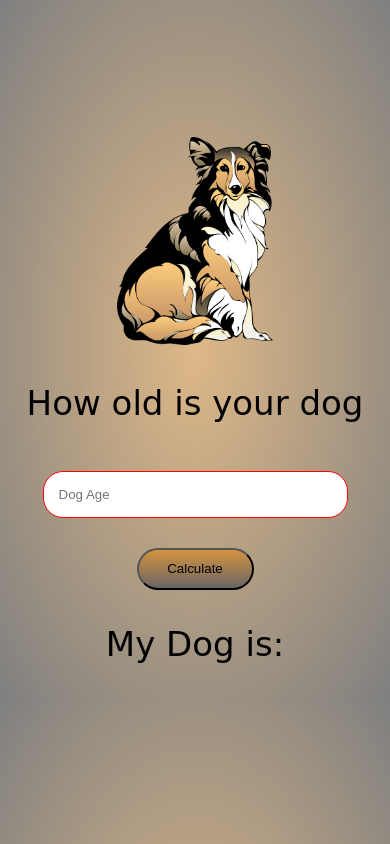
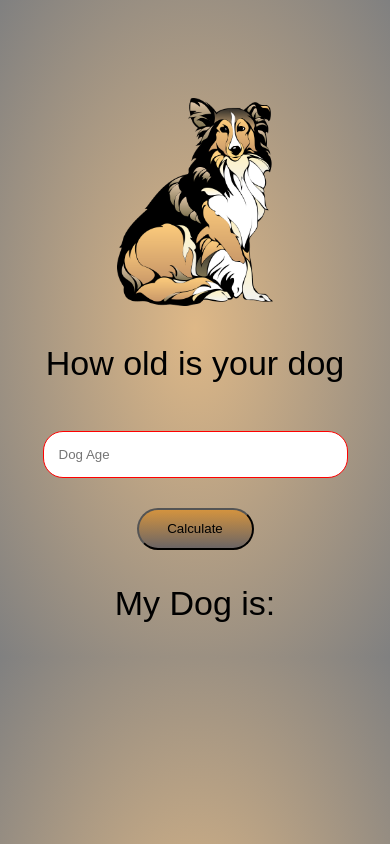
Before and after one commit to DivineGeorge/Dog-Age, a plain HTML site: page index.html in a window 390 px wide. Drawn offline with Linux system fonts and the light colour scheme.

Commit message:
Update styles.css

```diff
--- a/styles.css
+++ b/styles.css
@@ -10,7 +10,7 @@ body {
 
 @media (max-width: 768px) {
     body {
-        margin-top: 30%;
+        margin-top: 20%;
     }
 }
 
@@ -62,11 +62,11 @@ body {
 .link {
     text-decoration: none;
     font-size: 17px;
-    font-family: cursive;
+    font-family: fantasy;
     color: red;
 }
 
 p {
     font-size: 34px;
-    font-family: cursive;
+    font-family: fantasy;
 }
```
